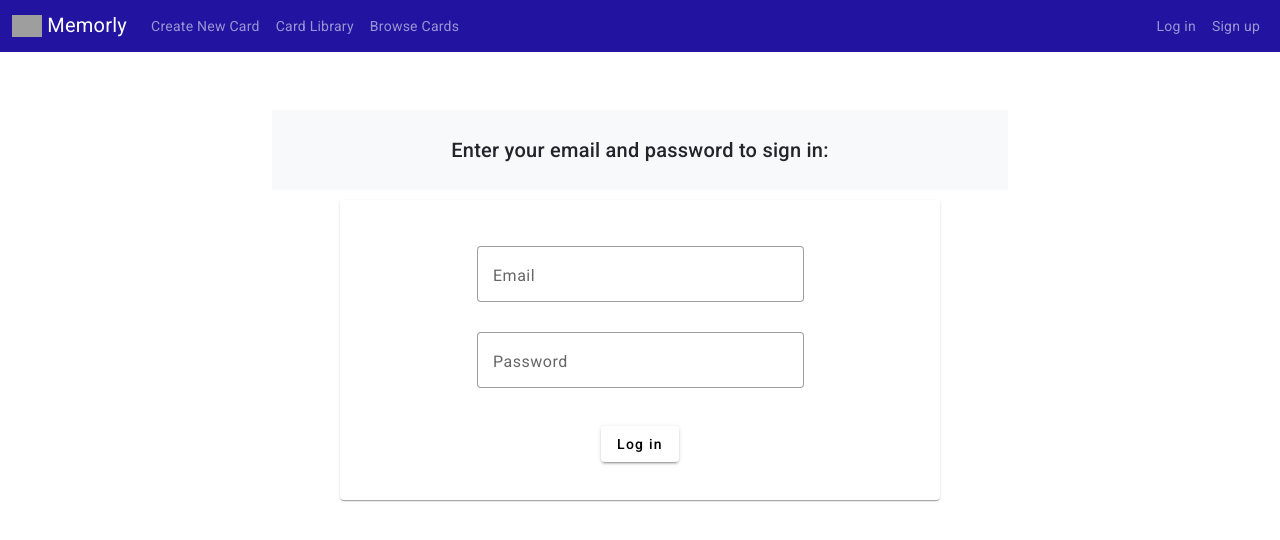
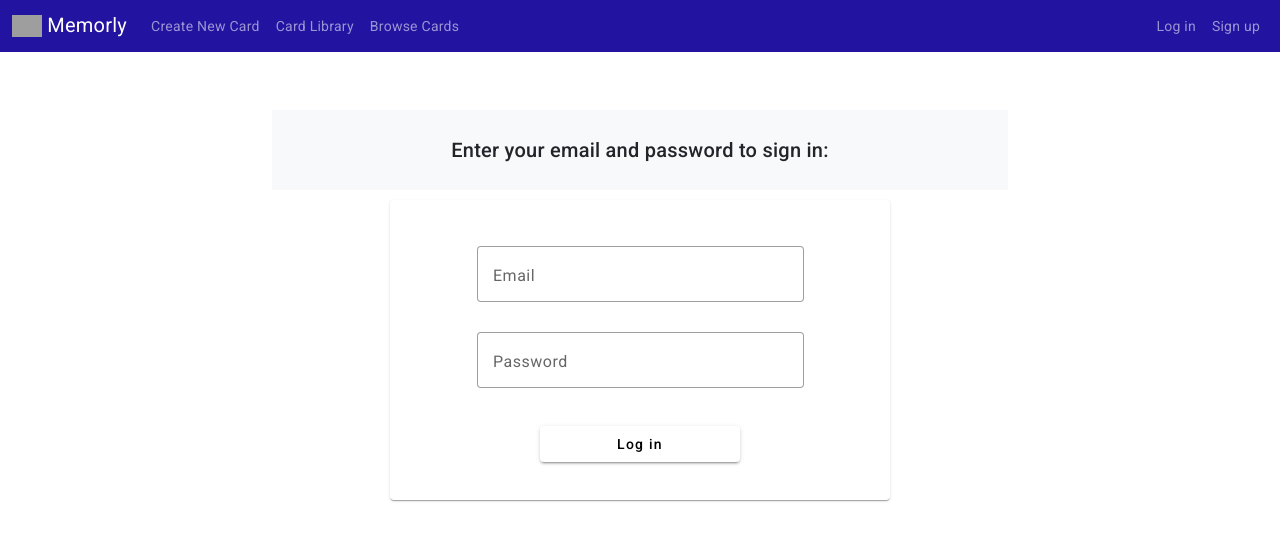
Before and after one commit to SweetBeatsA/memorly, an Angular app in the folder client/: page /login in a window 1280 px wide. Shown: the top 540 px of the page. Built offline with nearby package versions, Linux system fonts and the light colour scheme; grey boxes are pictures that could not be loaded.

Commit message:
Edited login page

```diff
--- a/client/src/app/login/login.component.html
+++ b/client/src/app/login/login.component.html
@@ -10,7 +10,7 @@
 
     <div class="main-div">
       <td style="text-align: center">
-      <mat-card style=" width:100%" [style.width.px]=600 [style.height.px]=300>
+      <mat-card style=" width:100%" [style.width.px]=500 [style.height.px]=300>
           <!--
         <mat-card-title style = "text-align: center;">
           <br>
@@ -38,7 +38,7 @@
         <mat-card-actions >
 
           <div class ="align-center">
-            <button mat-raised-button style="text-align: center">Log in</button>
+            <button mat-raised-button style="text-align: center" [style.width.px]=200>Log in</button>
 
           </div>
         </mat-card-actions>
--- a/client/src/app/register/register.component.html
+++ b/client/src/app/register/register.component.html
@@ -8,7 +8,7 @@
 
     <div class="main-div">
       <td style="text-align: center">
-      <mat-card style=" width:100%" [style.width.px]=600 [style.height.px]=400>
+      <mat-card style=" width:100%" [style.width.px]=500 [style.height.px]=400>
           <!--
         <mat-card-title style = "text-align: center;">
           <br>
@@ -45,7 +45,7 @@
         <mat-card-actions >
 
           <div class ="align-center">
-            <button mat-raised-button style="text-align: center">Create Account</button>
+            <button mat-raised-button style="text-align: center" [style.width.px]=200>Create Account</button>
 
           </div>
         </mat-card-actions>
```
